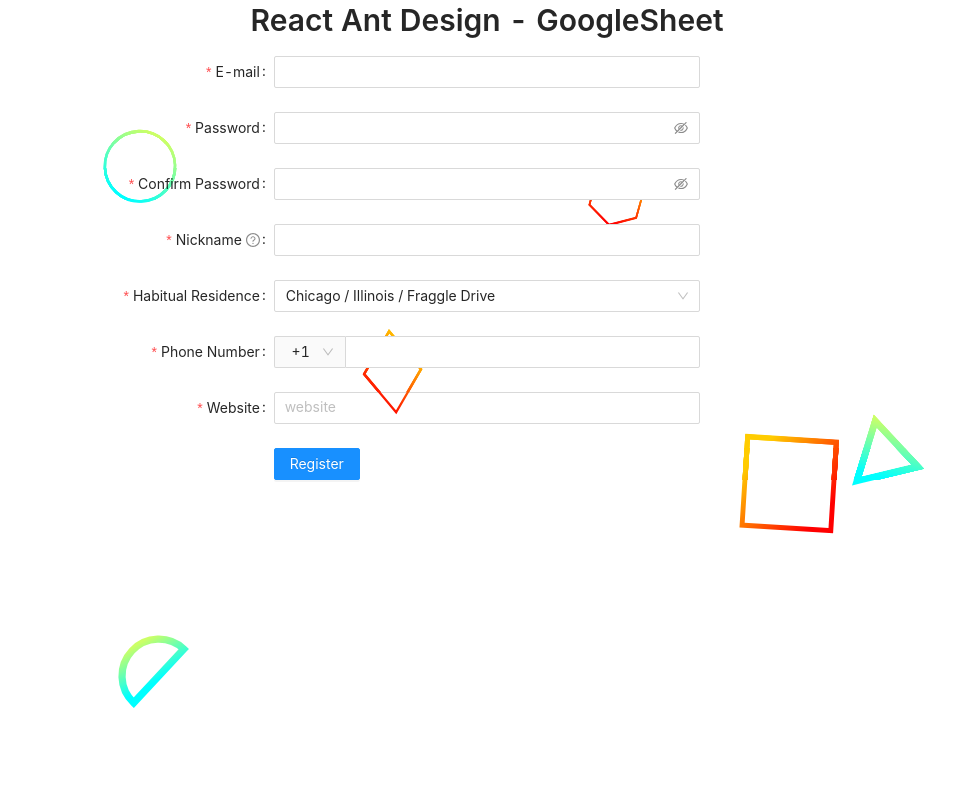
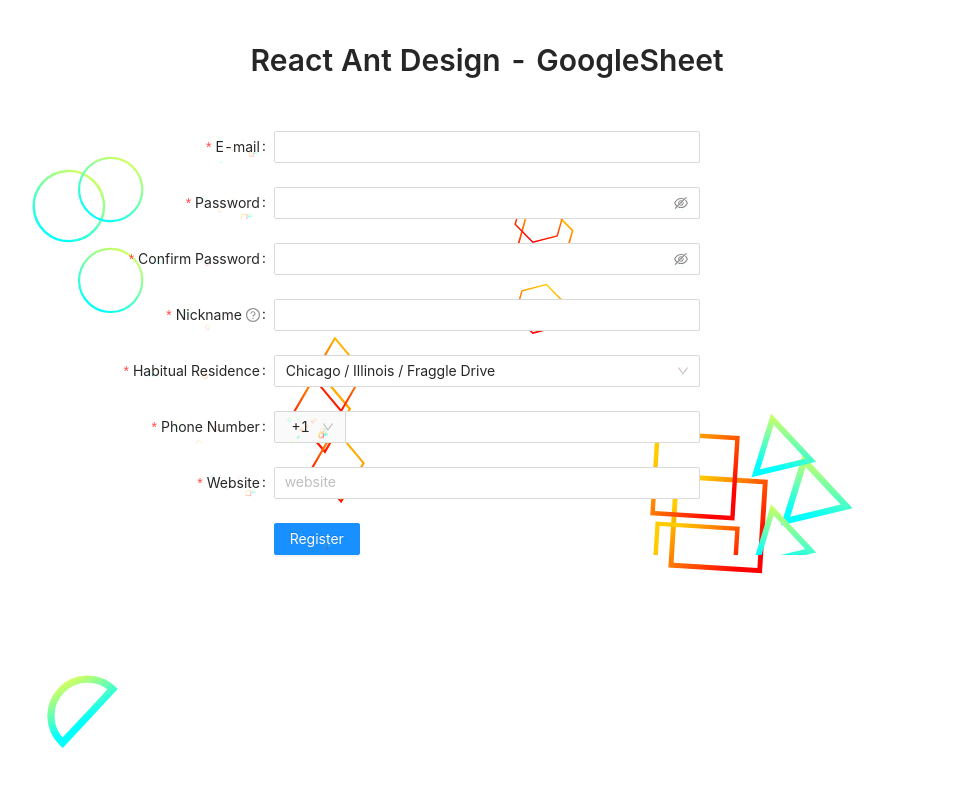
Before and after one commit to kevinadhiguna/react-antd-googlesheet, a React (Create React App) app: page / in a window 1280 px wide. Shown: the top 786 px of the page, without its empty margins (153-1108 px from the left). Built offline with nearby package versions, Linux system fonts and the light colour scheme.

Commit message:
style: add margin

```diff
--- a/src/App.css
+++ b/src/App.css
@@ -1,5 +1,6 @@
 .App {
   text-align: center;
+  margin-top: 40px;
 }
 
 * {
--- a/src/App.tsx
+++ b/src/App.tsx
@@ -140,6 +140,7 @@
           prefix: "1",
         }}
         scrollToFirstError
+        style={{ marginTop: '50px' }}
       >
         <Form.Item
           name="email"
```
